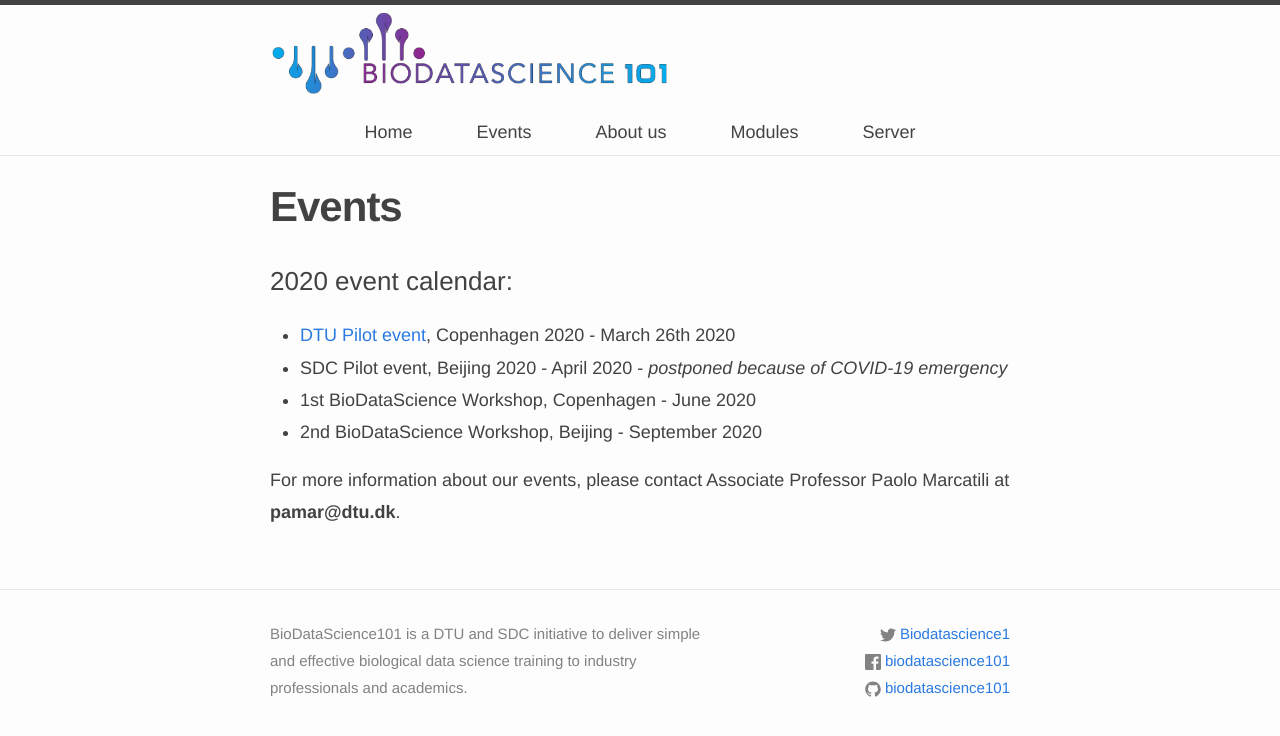
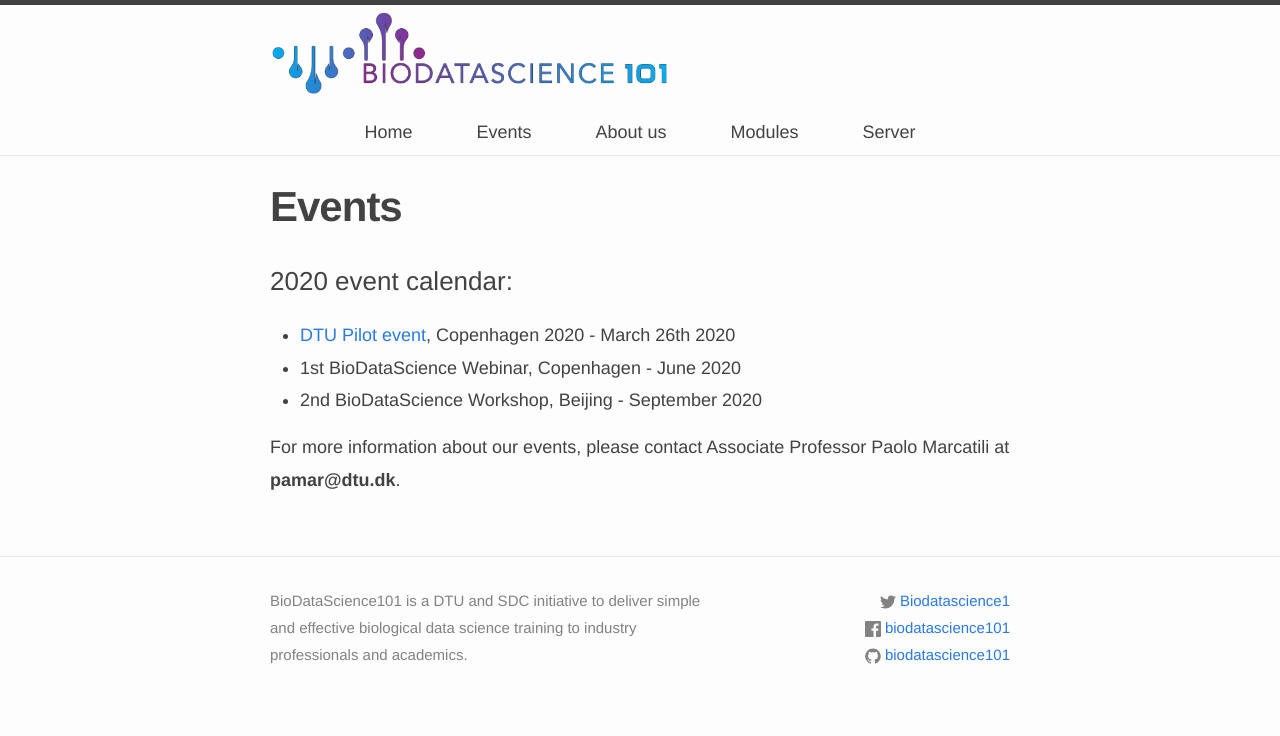
Before and after one commit to biodatascience101/BioDataScience101.github.io, a Jekyll site: the page built from _pages/events/index.md, in a window 1280 px wide. Shown: the top 736 px of the page. Built offline with Jekyll 4.4.1, drawn with Linux system fonts in a browser that asks for light colours; nearby versions of some CDN libraries.

Commit message:
Update index.md

```diff
--- a/_pages/events/index.md
+++ b/_pages/events/index.md
@@ -10,8 +10,7 @@ rank: 2
 
 ### 2020 event calendar:
 - <a href="https://biodatascience101.github.io/events/programme_pilot/">DTU Pilot event</a>, Copenhagen 2020 - March 26th 2020
-- SDC Pilot event, Beijing 2020 - April 2020 - <i> postponed because of COVID-19 emergency</i>
-- 1st BioDataScience Workshop, Copenhagen - June 2020
+- 1st BioDataScience Webinar, Copenhagen - June 2020
 - 2nd BioDataScience Workshop, Beijing - September 2020
 
 For more information about our events, please contact Associate Professor Paolo Marcatili at **pamar@dtu.dk**.
```
